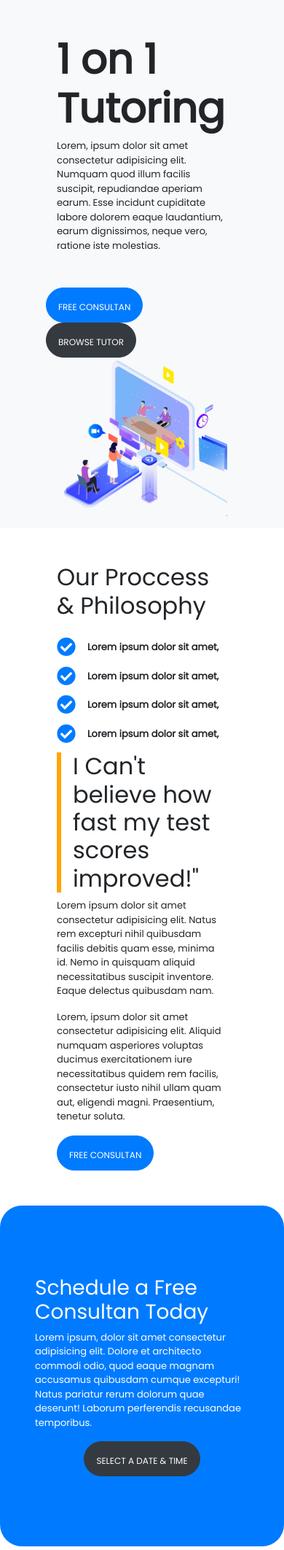
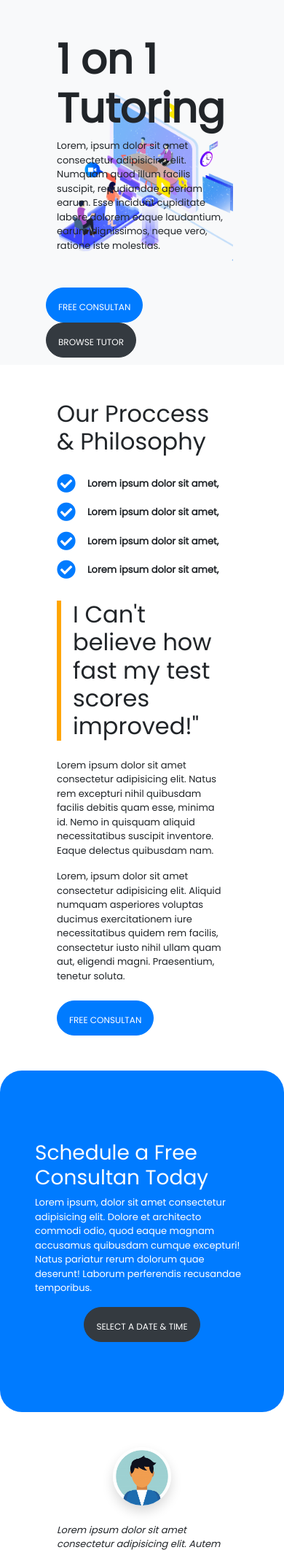
Before and after one commit to iqbalf-a/belajar-git, a PHP site: page /HTML/index.html in a window 390 px wide. Shown: the top 2124 px of the page at 73% size. Run offline with PHP 8.4, Linux system fonts and the light colour scheme.

Commit message:
Fase 2_edit 1

```diff
--- a/HTML/index.html
+++ b/HTML/index.html
@@ -2,6 +2,7 @@
 <html>
 
 <head>
+    <meta name="viewport" content="width=device-width, initial-scale=1.0">
     <title>Page Title</title>
     <link rel="stylesheet" href="css/bootstrap.css">
     <link rel="stylesheet" href="fontawesome/css/all.css">
@@ -11,25 +12,26 @@
 </head>
 
 <body>
-    <section class="mb-5 bg-light">
+    <section class="mb-5 bg-light banner-section bg-main">
         <div class="container">
             <div class="row mx-5 pt-5">
-                <div class="col-md-6">
+                <div class="col-md-6 col-lg-6">
                     <h1 class="display-4 font-weight-bolder">1 on 1 Tutoring</h1>
                     <p class="mb-5">Lorem, ipsum dolor sit amet consectetur adipisicing elit. Numquam quod illum facilis
                         suscipit, repudiandae aperiam earum. Esse incidunt cupiditate labore dolorem eaque laudantium,
                         earum
                         dignissimos, neque vero, ratione iste molestias.</p>
                     <div class="row">
-                        <button class="btn rounded-pill btn-primary btn-lg mr-3" href="#" role="button"> <small> FREE CONSULTAN
+                        <button class="btn rounded-pill btn-primary btn-lg mr-3" href="#" role="button"> <small> FREE
+                                CONSULTAN
                             </small></button>
                         <button type="button" class="btn rounded-pill btn-dark btn-lg"> <small> BROWSE TUTOR
                             </small></button>
                     </div>
                 </div>
-                <div class="col-md-6">
+                <!-- <div class="col-md-6 col-sm-6">
                     <img class="img-fluid" src="image/illustration.png" alt="">
-                </div>
+                </div> -->
             </div>
         </div>
     </section>
@@ -37,7 +39,7 @@
     <section class="mb-5">
         <div class="container">
             <div class="row mx-5">
-                <div class="col-md-6">
+                <div class="col-md-6 mb-3">
                     <h2>Our Proccess & Philosophy</h2>
                     <div class="col mt-4">
                         <div class="row">
@@ -86,7 +88,7 @@
                     <div class="v-line">
                         <h2 class="pl-3">I Can't believe how fast my test scores improved!"</h2>
                     </div>
-                    <div>
+                    <div class="my-4">
                         <p>Lorem ipsum dolor sit amet consectetur adipisicing elit. Natus rem excepturi nihil quibusdam
                             facilis debitis quam esse, minima id. Nemo in quisquam aliquid necessitatibus suscipit
                             inventore. Eaque delectus quibusdam nam.</p>
--- a/HTML/style.css
+++ b/HTML/style.css
@@ -17,3 +17,23 @@
     border-left: 6px solid orange;
     height: auto;
 }
+.bg-main {
+    background-image: url("image/illustration.png");
+    background-size: 450px auto;
+    background-repeat: no-repeat;
+    background-position: 80% 90%;
+}
+
+@media only screen and (max-width: 480px) {
+    .bg-main {
+        background-image: url("image/illustration.png");
+        background-size: 250px auto;
+        background-repeat: no-repeat;
+        background-position: 50% 50%;
+    }
+  }
+
+.banner-section {
+    height: 100%;
+    min-height: 500px;
+}
```
